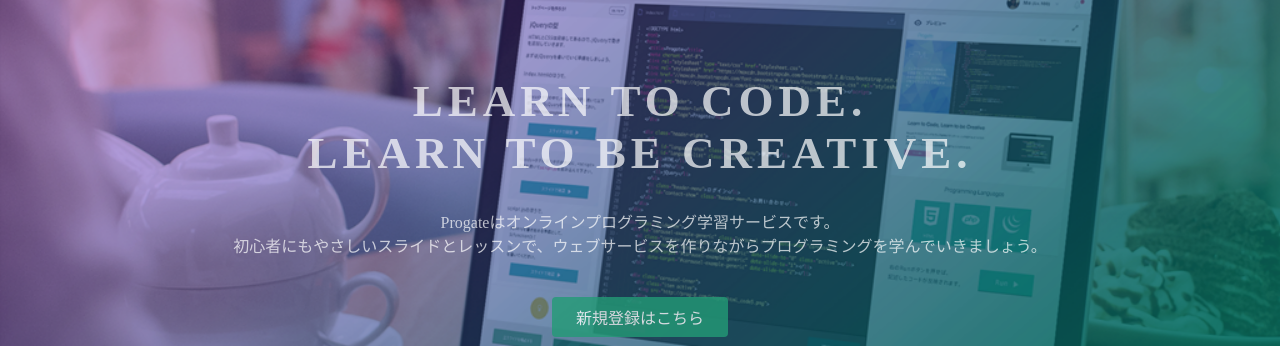
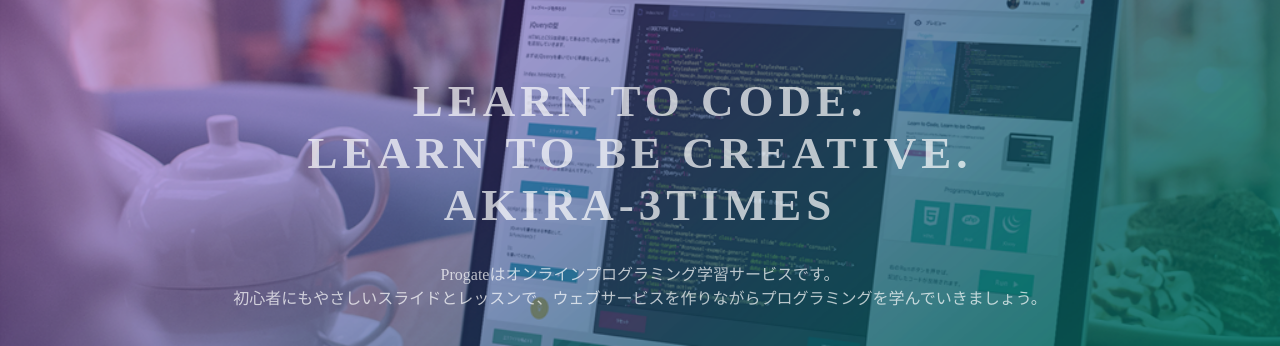
Before and after one commit to Akira3times/html-sample, a plain HTML site: page index.html in a window 1280 px wide. Shown: the part 135-481 px from the top of the page. Drawn offline with Linux system fonts and the light colour scheme.

Commit message:
Update index.html

```diff
--- a/index.html
+++ b/index.html
@@ -23,7 +23,7 @@
   </header>
   <div class="top-wrapper">
     <div class="container">
-      <h1>LEARN TO CODE.<br>LEARN TO BE CREATIVE.</h1>
+      <h1>LEARN TO CODE.<br>LEARN TO BE CREATIVE.<br>AKIRA-3TIMES</h1>
       <p>Progateはオンラインプログラミング学習サービスです。<br>初心者にもやさしいスライドとレッスンで、ウェブサービスを作りながらプログラミングを学んでいきましょう。</p>
       <div class="btn-wrapper">
         <a href="#" class="btn signup">新規登録はこちら</a>
```
